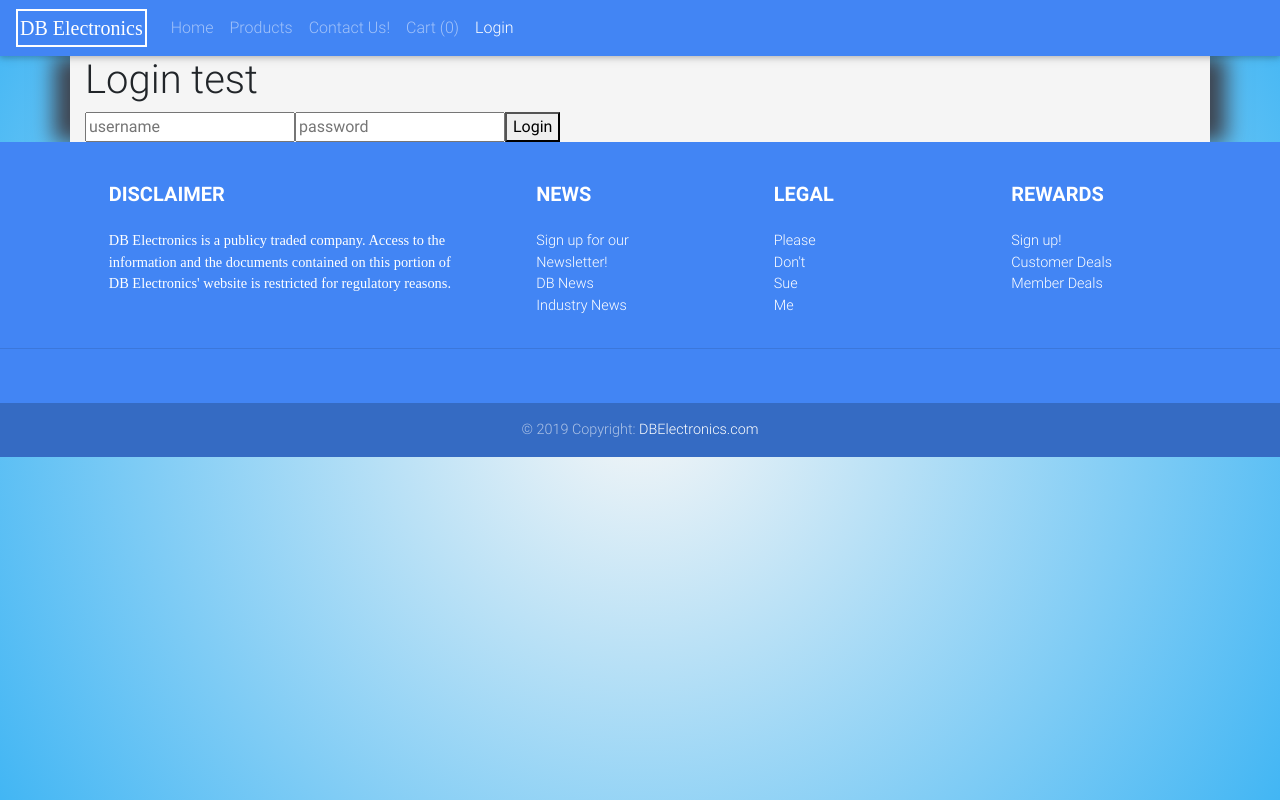
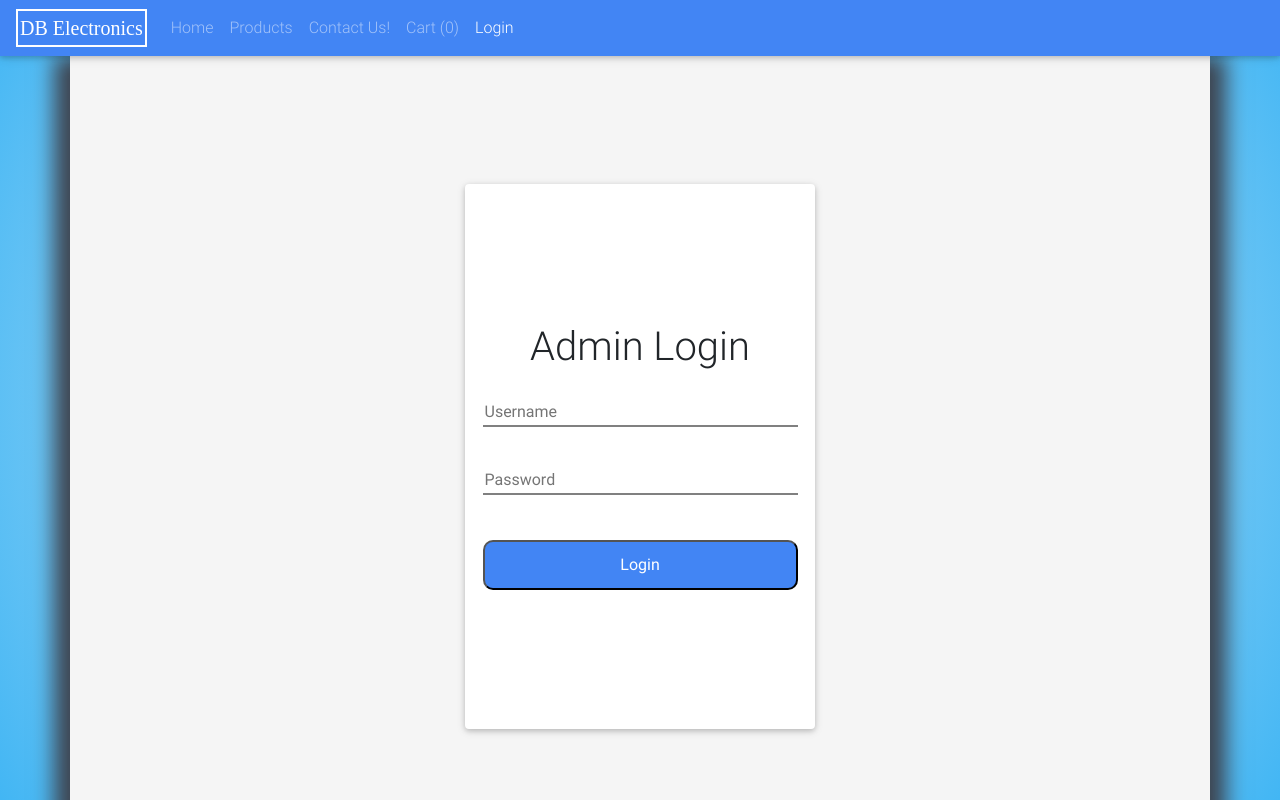
Before and after one commit to DylanBarber/dbElectronics, a React (Create React App) app in the folder client/: page /Login in a window 1280 px wide. Built offline with nearby package versions, Linux system fonts and the light colour scheme; a web font is replaced by a local one.

Commit message:
Complete login page and complete delete contact function on admin page

```diff
--- a/client/src/App.js
+++ b/client/src/App.js
@@ -180,5 +180,3 @@ class App extends React.PureComponent {
 }
 
 export default App;
-
-//SELECT products.product_id, products.product_name, pricing.product_price, products.product_type, products.product_description, products.product_image, pricing.release_date FROM products JOIN pricing ON pricing.product_id=products.product_id;
--- a/client/src/components/ContactsAdmin.jsx
+++ b/client/src/components/ContactsAdmin.jsx
@@ -3,7 +3,8 @@ import React from 'react';
 class ContactsAdmin extends React.Component {
   state = {
     products: [],
-    contacts: []
+    contacts: [],
+    selectedContactId: null,
   };
   //Once component mounts fetch product and contact data
   componentDidMount = () => {
@@ -26,6 +27,26 @@ class ContactsAdmin extends React.Component {
   }
 
   render() {
+    const deleteContactHandler = async () => {
+      const requestBody = {
+        contact_id: this.state.selectedContactId
+      }
+      const port = process.env.PORT || 25565
+      const data = await fetch(`http://localhost:${port}/api/deletecontact`, {
+        headers: {
+          'Content-Type': 'application/json'
+        },
+        method: 'DELETE',
+        body: JSON.stringify(requestBody)
+      })
+      const response = await data.json()
+      console.log(response)
+      this.setState({deleteContactResponse: response.message, selectedContactId: null})
+      this.fetchAllContacts()
+    }
+    const contactRowOnClick = (contact_id) => (e) => {
+      this.setState({ selectedContactId: contact_id })
+    }
     //Map over products array for displaying on the products table
     const productsMap = this.state.products.map(product => (
       <tr>
@@ -36,22 +57,35 @@ class ContactsAdmin extends React.Component {
       </tr>
     ))
     //Map over the contacts array for displaying on the contacts table
-    const contactsMap = this.state.contacts.map(contact => (
-      <tr>
+    const contactsMap = this.state.contacts.map(contact => {
+      if (this.state.selectedContactId === contact.contact_id) {
+        return (
+          <tr className='contactsRow selectedRow' onClick={contactRowOnClick(contact.contact_id)}>
             <td className='adminContactsTableContact'>{contact.contact_id}</td>
             <td className='adminContactsTableContact'>{contact.contact_name}</td>
             <td className='adminContactsTableContact'>{contact.contact_email}</td>
             <td className='adminContactsTableContact'>{contact.subject}</td>
             <td className='adminContactsTableContact' id='adminContactsTableMessage'>{contact.message}</td>
           </tr>
-    ))
+        )
+      }
+      return (
+        <tr className='contactsRow' onClick={contactRowOnClick(contact.contact_id)}>
+          <td className='adminContactsTableContact'>{contact.contact_id}</td>
+          <td className='adminContactsTableContact'>{contact.contact_name}</td>
+          <td className='adminContactsTableContact'>{contact.contact_email}</td>
+          <td className='adminContactsTableContact'>{contact.subject}</td>
+          <td className='adminContactsTableContact' id='adminContactsTableMessage'>{contact.message}</td>
+        </tr>
+      )
+    });
     return (
       <div className='container container-bg adminContainer'>
         <div className='adminProductDiv'>
           {/* Products table card */}
           <h2>Products</h2>
           <div className='card adminProductsCard'>
-            <table>
+            <table className='productTable'>
               <thead>
                 <tr>
                   <td className='adminProductsTableHead'>Product ID</td>
@@ -69,7 +103,7 @@ class ContactsAdmin extends React.Component {
           {/* Contacts table card */}
           <h2>Contacts</h2>
           <div className='card adminContactsCard'>
-          <table>
+            <table className='contactsTable'>
               <thead>
                 <tr>
                   <td className='adminContactsTableHead'>Contact ID</td>
@@ -78,10 +112,13 @@ class ContactsAdmin extends React.Component {
                   <td className='adminContactsTableHead'>Subject</td>
                   <td className='adminContactsTableHead' id='adminContactsTableMessage'>Message</td>
                 </tr>
+              </thead>
+              <tbody>
                 {contactsMap}
-              </thead>
-
+              </tbody>
             </table>
+            <button className='deleteContactBtn' onClick={deleteContactHandler}>Delete Contact</button>
+            <p className='serverResponseMessage'>{this.state.deleteContactResponse}</p>
           </div>
         </div>
 
--- a/client/src/components/Login.jsx
+++ b/client/src/components/Login.jsx
@@ -1,17 +1,24 @@
 import React from 'react';
+import { Redirect } from 'react-router-dom'
 
 class Login extends React.PureComponent {
   state = {
     username: '',
     password: '',
+    logginIn: 'placeholder'
   }
 
   usernameOnChange = e => {
-    this.setState({username: e.target.value})
+    this.setState({ username: e.target.value })
   }
 
   passwordOnChange = e => {
-    this.setState({password: e.target.value})
+    this.setState({ password: e.target.value })
+  }
+  onKeyPress = e => {
+    if (e.key === 'Enter'){
+      this.loginHandler()
+    }
   }
 
   loginHandler = async () => {
@@ -22,19 +29,30 @@ class Login extends React.PureComponent {
         'Content-Type': 'application/json'
       },
       method: 'POST',
-      body: JSON.stringify({username: this.state.username, password: this.state.password})
+      body: JSON.stringify({ username: this.state.username, password: this.state.password })
     });
     const data = await response.json();
-    console.log(data);
+    this.setState({ loggedInMessage: data.message })
   }
 
   render() {
+    let loginMessage = '';
+    if (this.state.loggedInMessage === 'Logged in. Redirecting...'){
+      loginMessage = <div className='goodLoginDiv'><p className='goodLoginText'>Logged in. Redirecting...</p></div>;
+      return <Redirect to='/Admin/uwW7Vn3c6JMpVSsyNSfW3s5okVpup7k0IKbWmZ9mu6cMNuiZXi' />
+    } else if (this.state.loggedInMessage === 'Incorrect username or password'){
+      loginMessage = <div className='badLoginDiv'><p className='badLoginText'>Username or password is incorrect</p></div>;
+    }
     return (
-      <div className='container container-bg'>
-        <h1>Login test</h1>
-        <input onChange={this.usernameOnChange} placeholder="username" />
-        <input onChange={this.passwordOnChange} placeholder="password" />
-        <button onClick={this.loginHandler}>Login</button>
+      <div className='container container-bg loginContainer'>
+        <div className='card loginCard'>
+          <h1>Admin Login</h1>
+          <input className='loginUser' onChange={this.usernameOnChange} onKeyPress={this.onKeyPress} placeholder="Username" />
+          <input className='loginPass' onChange={this.passwordOnChange} onKeyPress={this.onKeyPress} placeholder="Password" />
+          <button className='loginBtn' onClick={this.loginHandler}>Login</button>
+          {loginMessage}
+        </div>
+
       </div>
     )
   }
--- a/client/src/css/style.css
+++ b/client/src/css/style.css
@@ -43,15 +43,18 @@ h2, p {
 }
 
 /* Cart */
-.cartContainer{
+
+.cartContainer {
   min-height: 100vh;
 }
 
 /* Checkout */
+
 .checkoutContainer {
   /* min-height: 100vh; */
   flex: 1;
 }
+
 .checkoutContainer input {
   border-top: 0px;
   border-right: 0px;
@@ -76,12 +79,15 @@ h2, p {
   border-radius: 20px;
   /* margin: 10px; */
 }
+
 .paymentInfo input {
   margin-bottom: 50px;
 }
+
 .paymentInfo select {
   margin-bottom: 30px;
 }
+
 .cardNumber {
   display: flex;
   align-items: center;
@@ -104,7 +110,8 @@ h2, p {
 .expCvv {
   display: flex;
 }
-.expCvv input{
+
+.expCvv input {
   width: 41%;
 }
 
@@ -187,6 +194,7 @@ h2, p {
   align-items: center;
   border-radius: 20px;
 }
+
 .orderDetails {
   overflow: scroll;
   width: 90%;
@@ -196,7 +204,8 @@ h2, p {
   flex-direction: column;
   align-items: center;
 }
-.orderProduct{
+
+.orderProduct {
   width: 100%;
   height: 50px;
   margin: 5px;
@@ -204,25 +213,30 @@ h2, p {
   border-bottom: 4px solid grey;
   display: flex;
 }
+
 .itemName {
   border-right: 1px solid grey;
   padding: 10px;
   margin-bottom: 0px;
 }
+
 .itemPrice {
   border-right: 1px solid grey;
   padding: 10px;
   margin-bottom: 0px;
 }
+
 .itemQty {
   border-right: 1px solid grey;
   padding: 10px;
   margin-bottom: 0px;
 }
+
 .itemTotal {
   padding: 10px;
   margin-bottom: 0px;
 }
+
 .completePurchase {
   margin-top: 25px;
   height: 50px;
@@ -231,39 +245,125 @@ h2, p {
   background-color: #4285f4;
   color: white;
 }
+
 .completePurchase:hover {
   box-shadow: 0px 0px 10px grey;
   filter: brightness(85%);
 }
 
 /* Admin page */
-.adminProductsCard, .adminContactsCard{
+
+.adminProductsCard, .adminContactsCard {
   overflow: scroll;
   margin: 20px;
+  display: flex;
+  flex-direction: column;
+  align-items: center;
+}
+.contactsTable, .productTable {
+  width: 100%;
 }
 .adminContainer .card {
   min-width: 100%;
 }
+
 .adminContainer {
-  /* display: flex;
-  justify-content: center;
-  align-items: center; */
   min-height: 100vh;
 }
+
 .adminProductDiv, .adminContactsDiv {
   display: flex;
   flex-direction: column;
   align-items: center;
   width: 100%;
 }
+
 .adminProductsTableHead, .adminProductsTableProduct, .adminContactsTableHead, .adminContactsTableContact {
   padding: 5px;
   border-right: 1px solid grey;
   border-bottom: 2px solid grey;
 }
-.adminProductsTableHead, .adminContactsTableHead{
+
+.adminProductsTableHead, .adminContactsTableHead {
   font-weight: bold;
 }
-#adminProductsTableType, #adminContactsTableMessage{
+
+#adminProductsTableType, #adminContactsTableMessage {
   border-right: 0px;
 }
+
+.contactsRow:hover {
+  filter: brightness(85%);
+  background-color: lightgrey;
+}
+
+.selectedRow {
+  background-color: grey;
+}
+
+.deleteContactBtn {
+  margin-top: 25px;
+  height: 50px;
+  width: 90%;
+  border-radius: 10px;
+  background-color: #4285f4;
+  color: white;
+}
+.deleteContactBtn:hover {
+  filter: brightness(85%);
+  box-shadow: 0px 0px 10px grey;
+}
+
+.serverResponseMessage{
+  margin: 15px;
+}
+
+/* Login */
+
+.loginContainer {
+  min-height: 100vh;
+  display: flex;
+  justify-content: center;
+  align-items: center;
+  flex-direction: column;
+}
+
+.loginCard {
+  display: flex;
+  justify-content: center;
+  align-items: center;
+  flex-direction: column;
+}
+
+.loginUser, .loginPass {
+  width: 90%;
+  margin: 20px;
+  border-top: 0px;
+  border-right: 0px;
+  border-bottom: 2px solid grey;
+  border-left: 0px;
+}
+
+.loginBtn {
+  margin-top: 25px;
+  height: 50px;
+  width: 90%;
+  border-radius: 10px;
+  background-color: #4285f4;
+  color: white;
+}
+
+.loginBtn:hover {
+  box-shadow: 0px 0px 10px grey;
+  filter: brightness(85%);
+}
+
+.goodLoginText {
+  color: green;
+  margin: 15px;
+}
+
+.badLoginText {
+  color: red;
+  margin: 15px;
+}
```
Also changed, not shown: 17 other files (tests, documents, lock files or other folders). Lines whose indentation alone changed are shown as unchanged.
